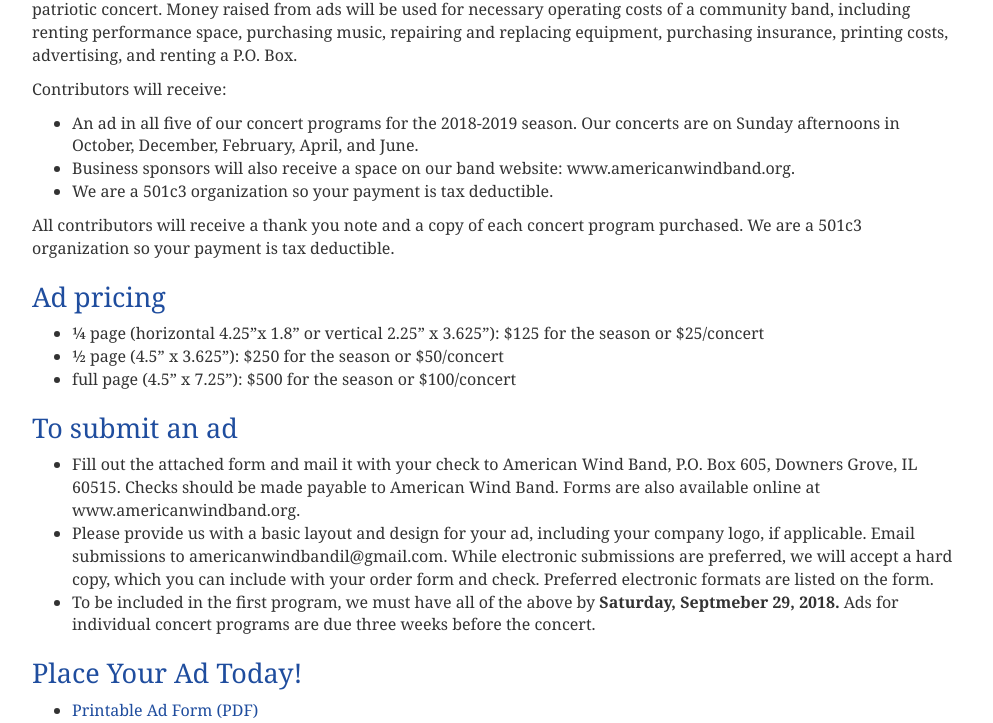
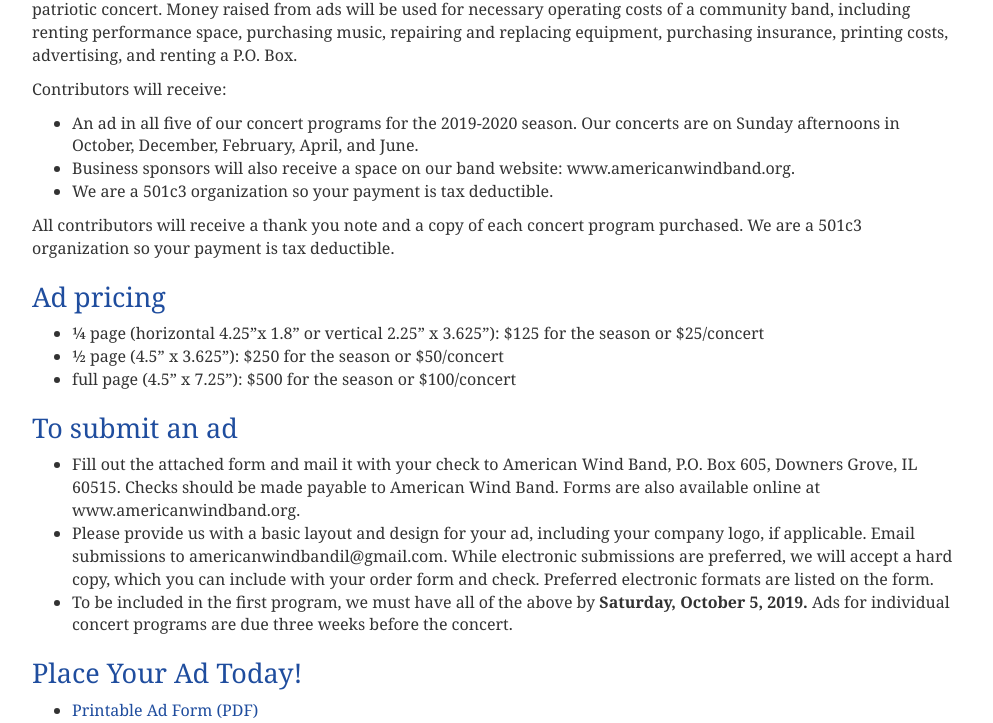
Before and after one commit to americanwindband/americanwindband.github.io, a Jekyll site: the page built from sponsors.md, in a window 1280 px wide. Shown: the part 826-1549 px from the top of the page, without its empty margins (143-1136 px from the left). Built offline with Jekyll 4.4.1, drawn with Linux system fonts in a browser that asks for light colours.

Commit message:
Update sponsors.md

```diff
--- a/sponsors.md
+++ b/sponsors.md
@@ -53,7 +53,7 @@
 
 Contributors will receive:
 
-- An ad in all five of our concert programs for the 2018-2019 season. Our concerts are on Sunday afternoons in October, December, February, April, and June.
+- An ad in all five of our concert programs for the 2019-2020 season. Our concerts are on Sunday afternoons in October, December, February, April, and June.
 - Business sponsors will also receive a space on our band website: www.americanwindband.org.
 - We are a 501c3 organization so your payment is tax deductible.
 
@@ -70,9 +70,9 @@
 
 - Fill out the attached form and mail it with your check to American Wind Band, P.O. Box 605, Downers Grove, IL 60515. Checks should be made payable to American Wind Band. Forms are also available online at www.americanwindband.org.
 - Please provide us with a basic layout and design for your ad, including your company logo, if applicable. Email submissions to americanwindbandil@gmail.com. While electronic submissions are preferred, we will accept a hard copy, which you can include with your order form and check. Preferred electronic formats are listed on the form.
-- To be included in the first program, we must have all of the above by **Saturday, Septmeber 29, 2018.** Ads for individual concert programs are due three weeks before the concert.
+- To be included in the first program, we must have all of the above by **Saturday, October 5, 2019.** Ads for individual concert programs are due three weeks before the concert.
 
 ## Place Your Ad Today!
 
-- [Printable Ad Form (PDF)](/files/ad-form-2018.pdf)
+- [Printable Ad Form (PDF)](/files/ad-form-2019.pdf)
 - [Online Ad Form](https://docs.google.com/forms/d/1s55DJif0Z29gJ65bdsFIsh4oQ8Kmb74pjYvSvaBUX9E/viewform?usp=send_form)
```
